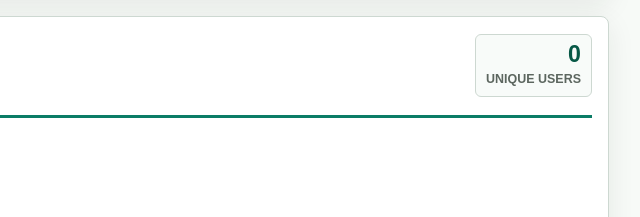
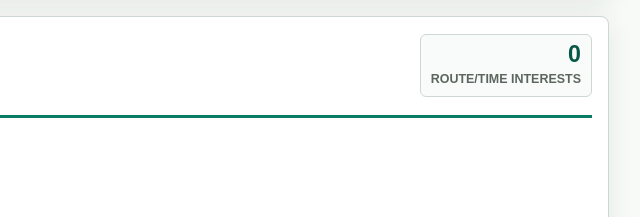
Before and after one commit to ed2915/uwc-commute-club, a website: page public/index.html in a window 1280 px wide. Shown: the part 2084-2301 px from the top of the page, 477-1117 px from the left. Drawn offline with Linux system fonts and the light colour scheme; no server answers.

Commit message:
Relabel route interest count

```diff
--- a/public/index.html
+++ b/public/index.html
@@ -126,7 +126,7 @@
           </div>
           <div class="user-count" aria-live="polite">
             <span id="uniqueUserCount">0</span>
-            <span>unique users</span>
+            <span>route/time interests</span>
           </div>
         </div>
         <div class="route-columns">
```
